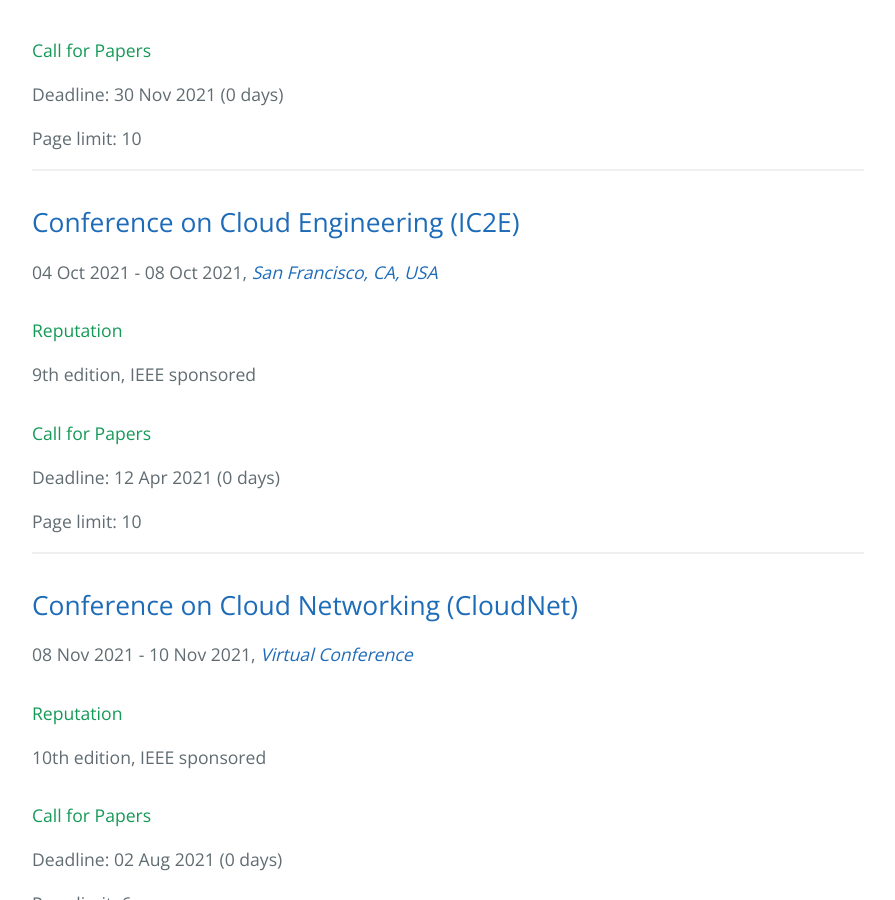
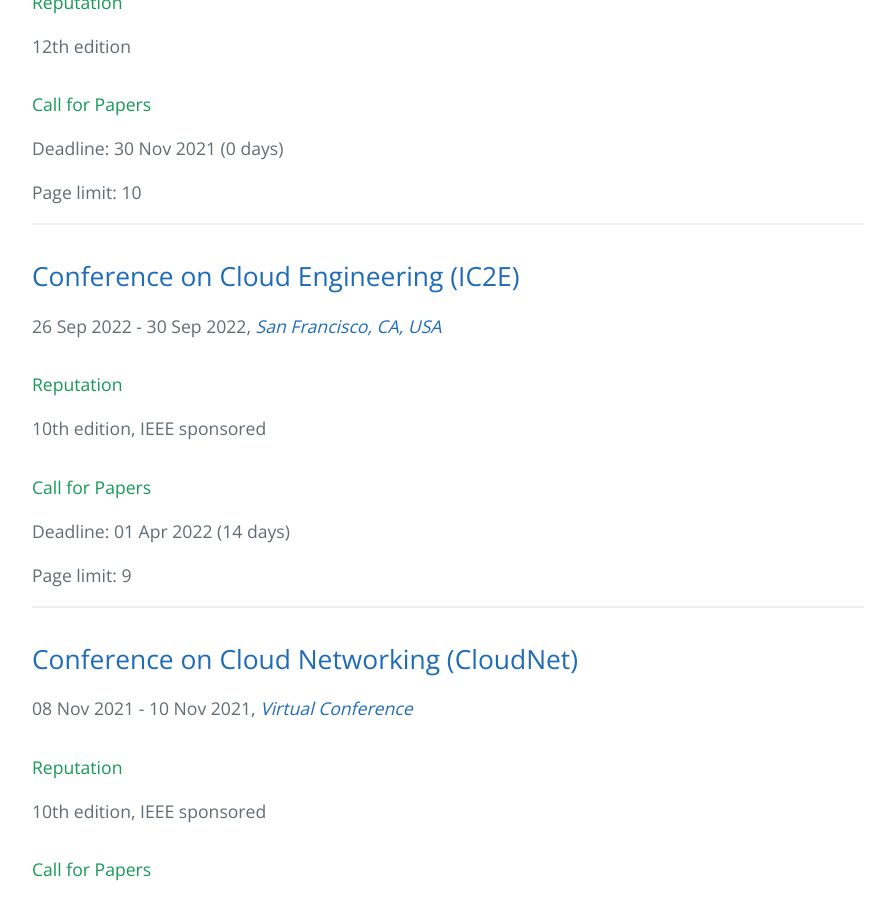
Before and after one commit to stefan-kolb/cloud-conferences, a Jekyll site: the page built from index.html, in a window 1280 px wide and 900 px high, scrolled down 2036 px. Shown: the whole window, without its empty margins (192-1087 px from the left). Built offline with Jekyll 4.4.1, drawn with Linux system fonts in a browser that asks for light colours; nearby versions of some CDN libraries; some of the changed text lies outside the part shown.

Commit message:
update IC2E 2022

```diff
--- a/_data/conferences.yml
+++ b/_data/conferences.yml
@@ -97,14 +97,14 @@
 
 - name: Conference on Cloud Engineering
   abbrv: IC2E
-  url: https://conferences.computer.org/IC2E/2021/
-  edition: 9
+  url: https://conferences.computer.org/IC2E/2022/
+  edition: 10
   organization: IEEE
-  deadline: "2021-04-12"
-  date_from: "2021-10-04"
-  date_to: "2021-10-08"
+  deadline: "2022-04-01"
+  date_from: "2022-09-26"
+  date_to: "2022-09-30"
   location: "San Francisco, CA, USA"
-  page_limit: 10
+  page_limit: 9
 
 - name: Symposium on Cloud Computing
   abbrv: SoCC
```
